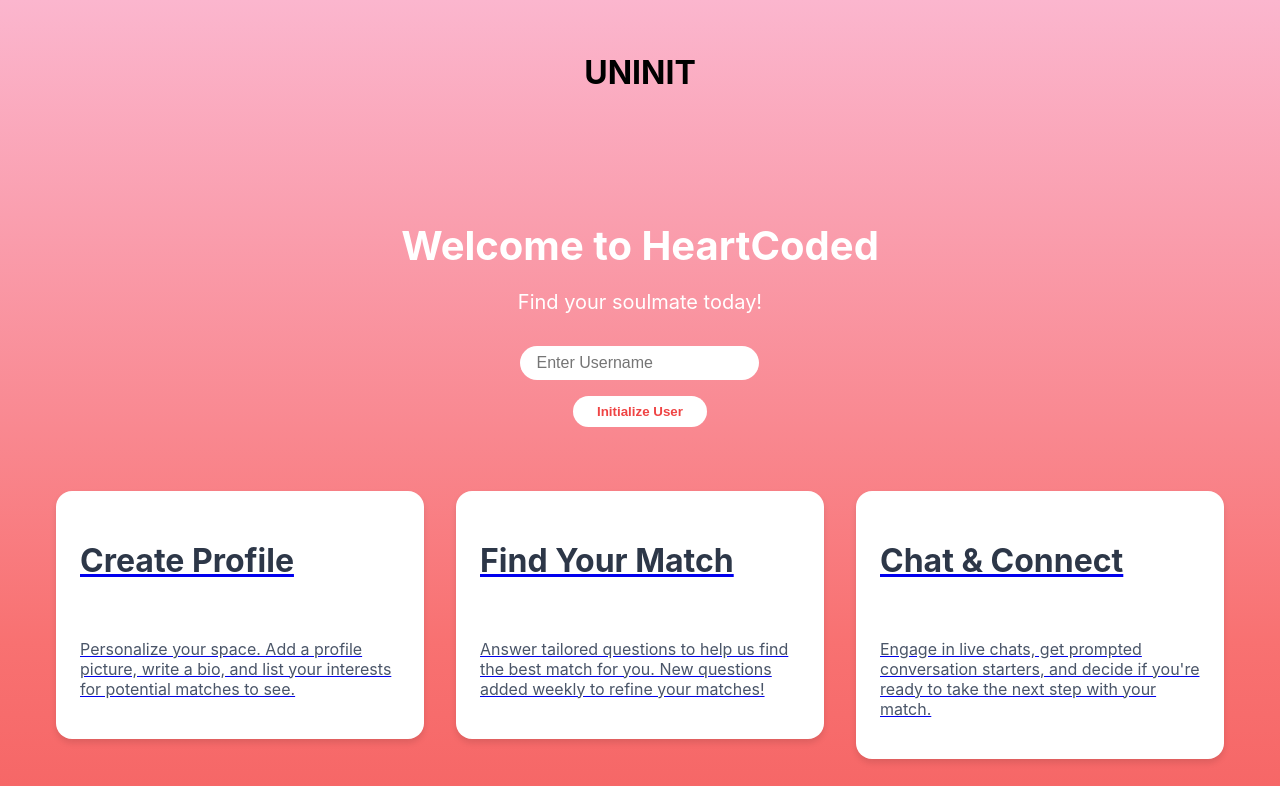
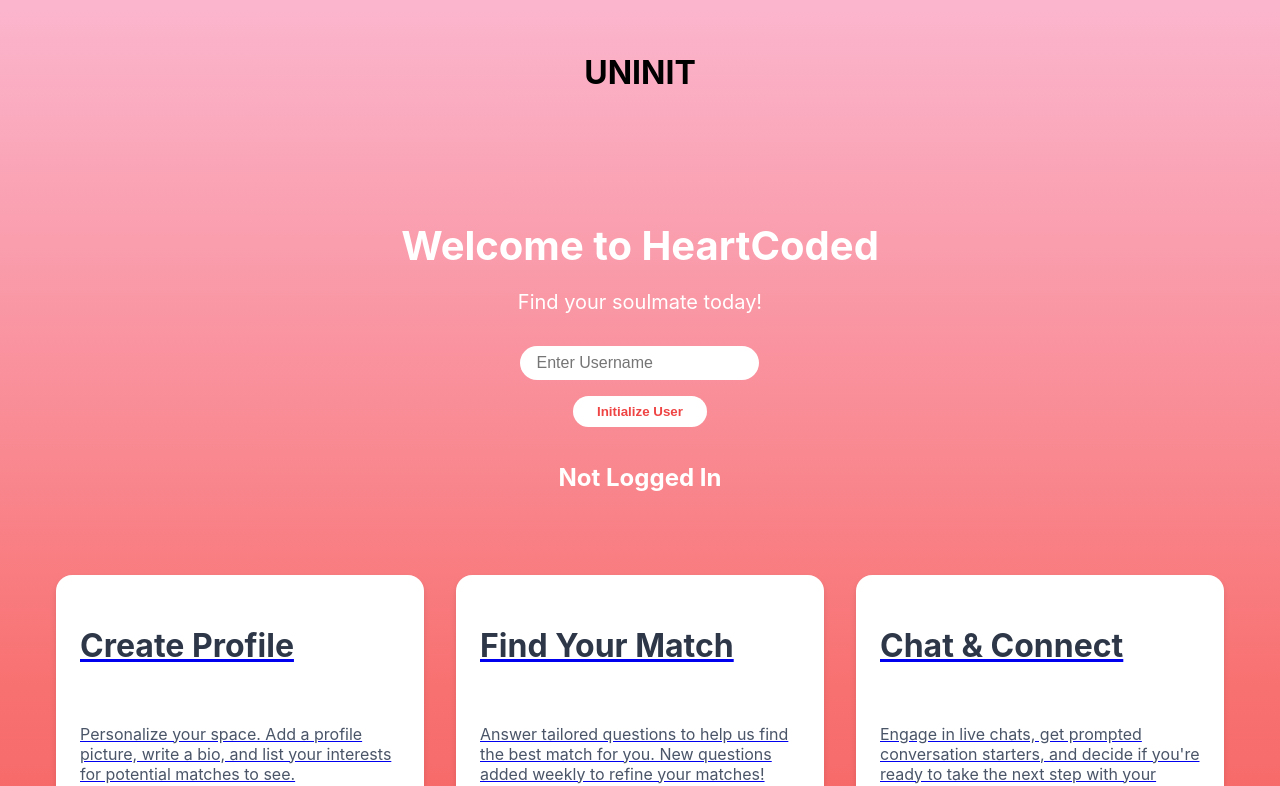
Before and after one commit to ajpieroni/316Heartcoded, a React (Create React App) app in the folder ourapp/reactapp/: page / in a window 1280 px wide. Shown: the top 786 px of the page. Built offline with nearby package versions, Linux system fonts and the light colour scheme.

Commit message:
added login

```diff
--- a/ourapp/reactapp/src/pages/UserLanding.js
+++ b/ourapp/reactapp/src/pages/UserLanding.js
@@ -7,8 +7,9 @@ import { UserContext } from "../components/contexts/UserContext";
 export default function UserLanding() {
   const [question, setQuestion] = useState("UNINIT");
   const [testUser, setTestUser] = useState("UNINIT");
-  const {setUser} = useContext(UserContext);
+  const {user,setUser} = useContext(UserContext);
   const [username, setUsername] = useState('');
+  const [login, setLogin] = useState(false);
 
   const initializeUser = () => {
     console.log("pressed");
@@ -22,7 +23,9 @@ export default function UserLanding() {
       .then((data) => {
         if (data) {
           setUser(data);
-          console.log(data);
+          console.log("here is data", data);
+          console.log(data.name);
+          setLogin(true);
         } else {
           // Handle non-existing user, if needed
         }
@@ -73,6 +76,8 @@ export default function UserLanding() {
           <button className="user-init-button" onClick={initializeUser}>
             Initialize User
           </button>
+          <h2>{login ? `Logged in as: ${user?.name}` : 'Not Logged In'}</h2>
+
         </div>
       </div>
 
```
